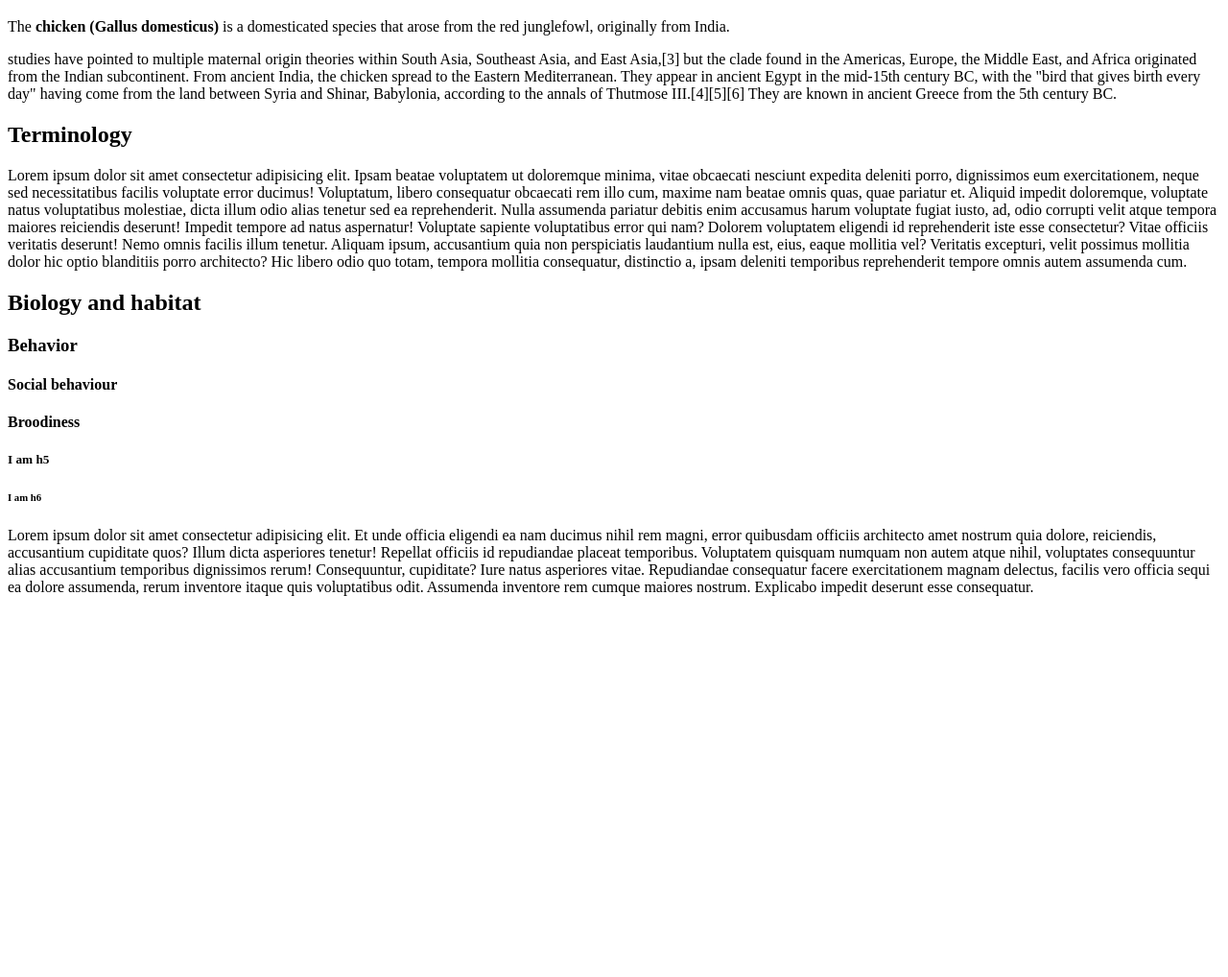
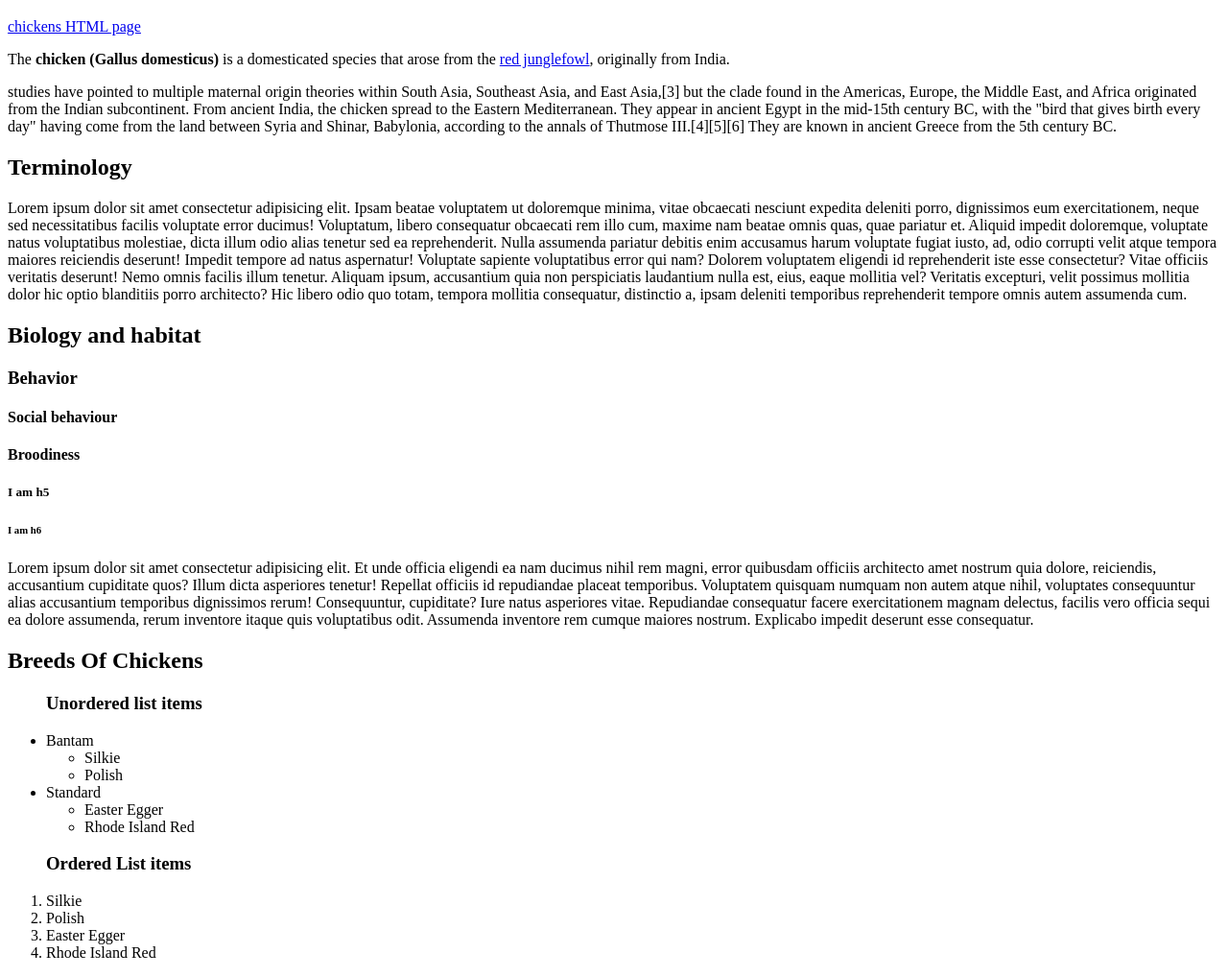
Before and after one commit to ec-enggshivam/web_development, a plain HTML site: page WebDeveLopment_Basic_CS/chickens.html in a window 1280 px wide. Shown: the part 61-1079 px from the top of the page at 96% size. Before the commit the page ends 800 px from the top, so only its background shows below. Drawn offline with Linux system fonts and the light colour scheme.

Commit message:
1) Adding <ul> (unordered lists with bullets) and <ol> (ordered lists) lists with <li> (list items in both ul and ol). 2) Adding hyperlink references for crosspage reference. 3) Adding comment and toggling comments in VS code with shortcut CTRL + /

```diff
--- a/WebDeveLopment_Basic_CS/chickens.html
+++ b/WebDeveLopment_Basic_CS/chickens.html
@@ -7,9 +7,10 @@
 
 <body>
     <h1>Chicken</h1>
+    <!-- This is a comment in HTML. you can toggle a line comment in Windows by CTRL + / -->
+    <a href="chickens_selfGen.html">chickens HTML page</a>
 
-    <p>The <b>chicken (Gallus domesticus)</b> is a domesticated species that arose from the red junglefowl, originally
-        from India.</p>
+    <p>The <b>chicken (Gallus domesticus)</b> is a domesticated species that arose from the <a href="https://en.wikipedia.org/wiki/Red_junglefowl">red junglefowl</a>, originally from India.</p>
 
     <p>studies have pointed to multiple maternal origin theories within South Asia, Southeast Asia, and East Asia,[3]
         but the clade found in the Americas, Europe, the Middle East, and Africa originated from the Indian
@@ -48,6 +49,28 @@
         Repudiandae consequatur facere exercitationem magnam delectus, facilis vero officia sequi ea dolore assumenda,
         rerum inventore itaque quis voluptatibus odit. Assumenda inventore rem cumque maiores nostrum. Explicabo impedit
         deserunt esse consequatur.</p>
+    <h2>Breeds Of Chickens</h2>
+        <ul>
+            <h3>Unordered list items</h3>
+            <li>Bantam</li>
+            <ul>
+                <li>Silkie</li>
+                <li>Polish</li>
+            </ul>
+            <li>Standard</li>
+            <ul>
+                <li>Easter Egger</li>
+                <li>Rhode Island Red</li>
+            </ul>
+
+        </ul>
+        <ol>
+            <h3>Ordered List items</h3>
+            <li>Silkie</li>
+            <li>Polish</li>
+            <li>Easter Egger</li>
+            <li>Rhode Island Red</li>
+        </ol>
 </body>
 
 </html>
```
Also changed, not shown: WebDeveLopment_Basic_CS/chickens_selfGen.html (+4 -2 lines).
